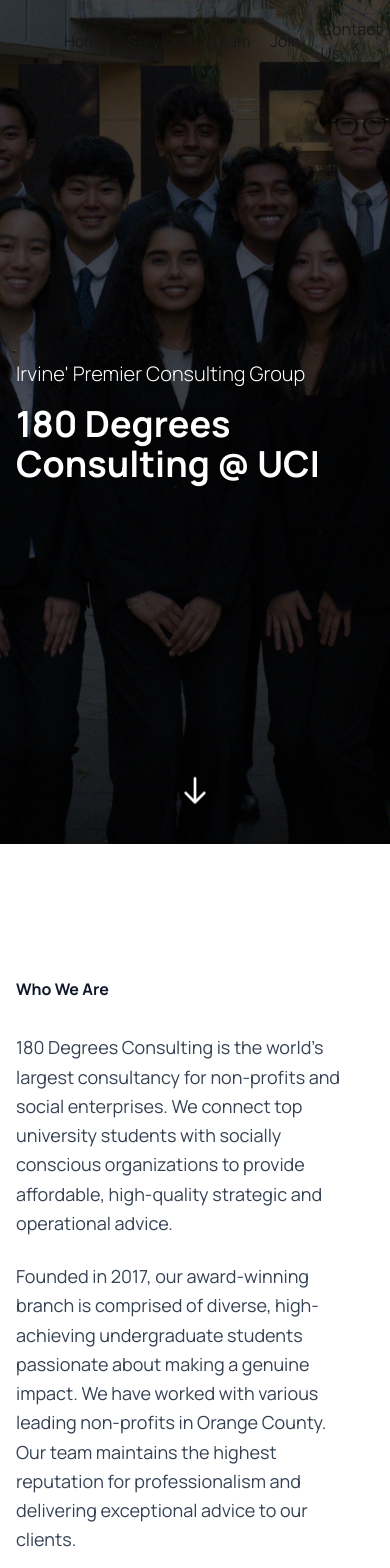
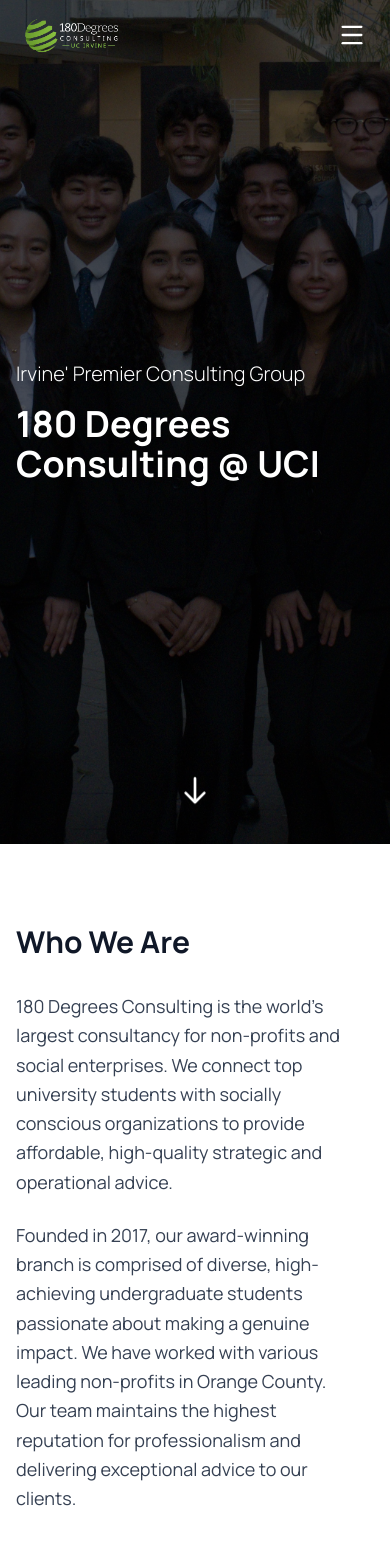
Before and after one commit to showment/180-website-rewrite, a Next.js app: page / in a window 390 px wide. Shown: the top 1568 px of the page. Built offline with nearby package versions, Linux system fonts and the light colour scheme.

Commit message:
fix: mobile sizing changes

```diff
--- a/src/app/components/layout/Footer.tsx
+++ b/src/app/components/layout/Footer.tsx
@@ -7,7 +7,7 @@ export default function Footer() {
             <div
                 className="max-w-7xl mx-auto px-4 md:px-8 lg:px-16 flex flex-col md:flex-row justify-between items-center md:items-start">
 
-                <div className="text-left mb-6 md:mb-0 md:max-w-lg">
+                <div className="text-center md:text-left mb-6 md:mb-0 md:max-w-lg">
                     <p className="text-sm font-medium mb-2 text-white">
                         © 2026 180 Degrees Consulting @ UCI
                     </p>
--- a/src/app/components/layout/Navbar.tsx
+++ b/src/app/components/layout/Navbar.tsx
@@ -1,43 +1,95 @@
 'use client';
 
-import React from 'react';
+import React, { useState } from 'react';
 import Image from "next/image";
 import Link from "next/link";
+import { Menu, X } from 'lucide-react';
 
 export default function NavBar() {
+    const [isMenuOpen, setIsMenuOpen] = useState(false);
+
+    const navLinks = [
+        { href: "/", label: "Home" },
+        { href: "/services", label: "Services" },
+        { href: "/team", label: "Team" },
+        { href: "/join-us", label: "Join" },
+        { href: "/contact", label: "Contact Us" },
+    ];
+
     return (
-        <div className="absolute w-full bg-transparent flex items-center justify-between px-4 py-2 z-50">
-            <div className="pt-2">
+        <nav
+            className={`
+                absolute w-full z-50 transition-colors duration-300 ease-in-out
+                ${isMenuOpen ? 'bg-neutral-950/95 backdrop-blur-md shadow-sm' : 'bg-transparent'}
+            `}
+        >
+            <style jsx>{`
+                @keyframes fadeInDown {
+                    from { opacity: 0; transform: translateY(-10px); }
+                    to { opacity: 1; transform: translateY(0); }
+                }
+                .animate-fade-in-down {
+                    animation: fadeInDown 0.3s ease-out forwards;
+                }
+            `}</style>
+
+            <div className="flex items-center justify-between px-4 py-2">
+                <div className="pt-2 flex-shrink-0">
                     <Link href="/" className="inline-block">
                         <Image
                             src='/images/logo.webp'
                             alt="180DC Logo"
-                        className="h-13 w-auto px-4"
+                            className="h-10 md:h-12 w-auto px-2 md:px-4"
                             width={100}
                             height={60}
+                            priority
                         />
                     </Link>
                 </div>
 
-            <div>
-                <ul className="flex items-center space-x-5 px-4">
-                    <li>
-                        <Link href="/" className="hover:text-gray-300 transition-colors">Home</Link>
+                <div className="hidden md:block">
+                    <ul className="flex items-center space-x-5 px-4 font-medium text-white">
+                        {navLinks.map((link) => (
+                            <li key={link.label}>
+                                <Link
+                                    href={link.href}
+                                    className="hover:text-gray-300 transition-colors"
+                                >
+                                    {link.label}
+                                </Link>
                             </li>
-                    <li>
-                        <Link href="/services" className="hover:text-gray-300 transition-colors">Services</Link>
-                    </li>
-                    <li>
-                        <Link href="/team" className="hover:text-gray-300 transition-colors">Team</Link>
-                    </li>
-                    <li>
-                        <Link href="/join-us" className="hover:text-gray-300 transition-colors">Join</Link>
-                    </li>
-                    <li>
-                        <Link href="/contact" className="hover:text-gray-300 transition-colors">Contact Us</Link>
-                    </li>
+                        ))}
                     </ul>
                 </div>
+
+                <div className="md:hidden flex items-center">
+                    <button
+                        onClick={() => setIsMenuOpen(!isMenuOpen)}
+                        className="text-white focus:outline-none p-2 transition-transform duration-200 active:scale-95"
+                        aria-label="Toggle menu"
+                    >
+                        {isMenuOpen ? <X size={28} /> : <Menu size={28} />}
+                    </button>
                 </div>
+            </div>
+
+            {isMenuOpen && (
+                <div className="md:hidden absolute top-full left-0 w-full bg-neutral-950/95 backdrop-blur-md animate-fade-in-down border-t border-b border-white/10 shadow-2xl">
+                    <ul className="flex flex-col items-center py-6 space-y-6 font-medium text-white">
+                        {navLinks.map((link) => (
+                            <li key={link.label} className="w-full text-center">
+                                <Link
+                                    href={link.href}
+                                    className="block py-2 text-lg hover:text-gray-300 transition-colors"
+                                    onClick={() => setIsMenuOpen(false)}
+                                >
+                                    {link.label}
+                                </Link>
+                            </li>
+                        ))}
+                    </ul>
+                </div>
+            )}
+        </nav>
     );
 }
--- a/src/app/page.tsx
+++ b/src/app/page.tsx
@@ -14,16 +14,15 @@ export default function Home() {
         <>
             <HomeHero/>
 
-            <div className="relative h-screen w-full bg-white overflow-hidden">
+            <div className="relative h-auto lg:h-screen w-full bg-white overflow-hidden py-20 lg:py-0">
                 <div
                     className="hidden lg:block absolute -top-24 -right-10 w-[50vw] h-[120%] z-0 transform -rotate-3 origin-top-right pointer-events-none">
                     <HomeCollage/>
                 </div>
 
-                <div className="relative z-10 h-full max-w-7xl mx-auto px-4 md:px-8 lg:px-16 pointer-events-none">
-                    <div className="grid grid-cols-1 lg:grid-cols-2 gap-8 lg:gap-16 h-full items-center">
+                <div className="relative z-10 h-auto lg:h-full max-w-7xl mx-auto px-4 md:px-8 lg:px-16 pointer-events-none">                    <div className="grid grid-cols-1 lg:grid-cols-2 gap-8 lg:gap-16 h-full items-center">
                         <div className="space-y-8 pointer-events-auto pr-8 lg:pr-12">
-                            <h2 className="text-1xl md:text-2xl lg:text-5xl font-bold text-gray-900">
+                            <h2 className="text-3xl md:text-2xl lg:text-5xl font-bold text-gray-900">
                                 Who We Are
                             </h2>
                             <div className="space-y-6 text-gray-700">
```
Lines whose indentation alone changed are shown as unchanged.
